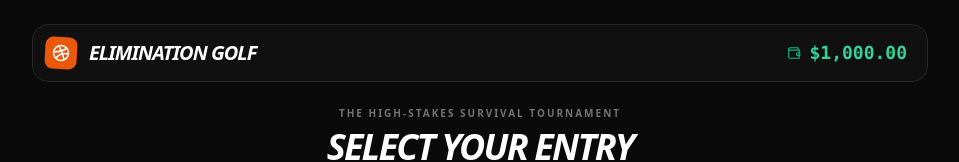
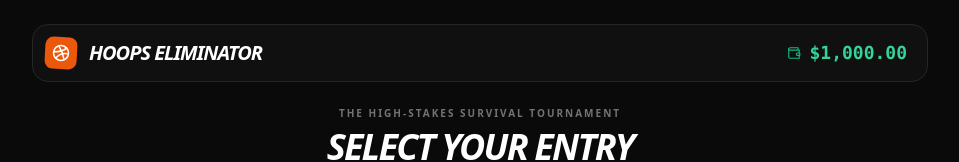
Before and after one commit to SuperfleaLA/popashot-v2, a React (Vite) app: page / in a window 1280 px wide. Shown: the top 162 px of the page, without its empty margins (160-1119 px from the left). Built offline with nearby package versions, Linux system fonts and the light colour scheme.

Commit message:
name change to Hoops Eliminator

```diff
--- a/src/app.jsx
+++ b/src/app.jsx
@@ -244,7 +244,7 @@ const App = () => {
                 <div className="w-8 h-8 bg-orange-600 rounded-lg flex items-center justify-center text-white rotate-3">
                   <Dribbble size={18} />
                 </div>
-                <h1 className="text-xl font-black italic uppercase tracking-tighter">Elimination Golf</h1>
+                <h1 className="text-xl font-black italic uppercase tracking-tighter">Hoops Eliminator</h1>
               </div>
               <div className="flex items-center gap-2 pr-2">
                 <Wallet size={14} className="text-emerald-500" />
```
